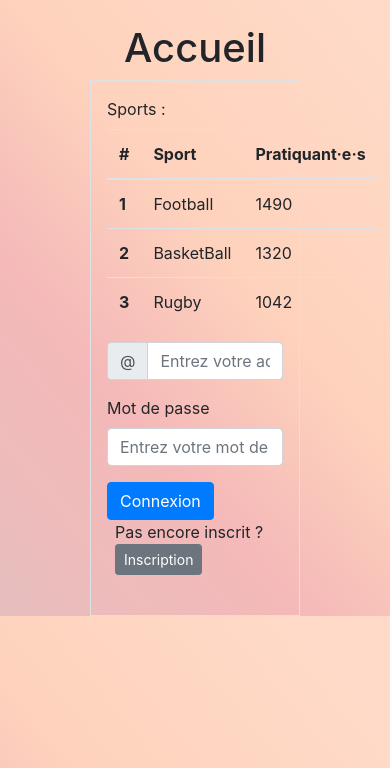
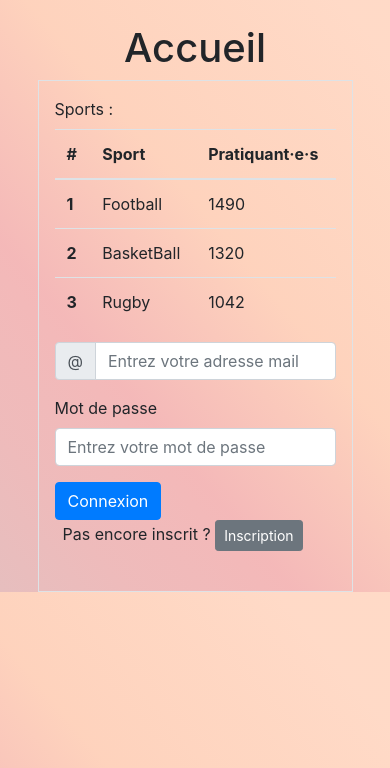
Before and after one commit to QDelage/TechnoWeb-Project, a PHP site: page / in a window 390 px wide. Shown: the part 76-844 px from the top of the page. Run offline with PHP 8.4, Linux system fonts and the light colour scheme.

Commit message:
Refacto graphique accueil - responsive

```diff
--- a/include/pages/accueil.inc.php
+++ b/include/pages/accueil.inc.php
@@ -3,7 +3,7 @@
 
 <div class="row">
     <div class="col"></div>
-    <div class="col-6 border p-3 ">
+    <div class="col-9 border p-3 ">
 
         <!-- Liste des sports de la DB -->
         <label>Sports :</label>
```
